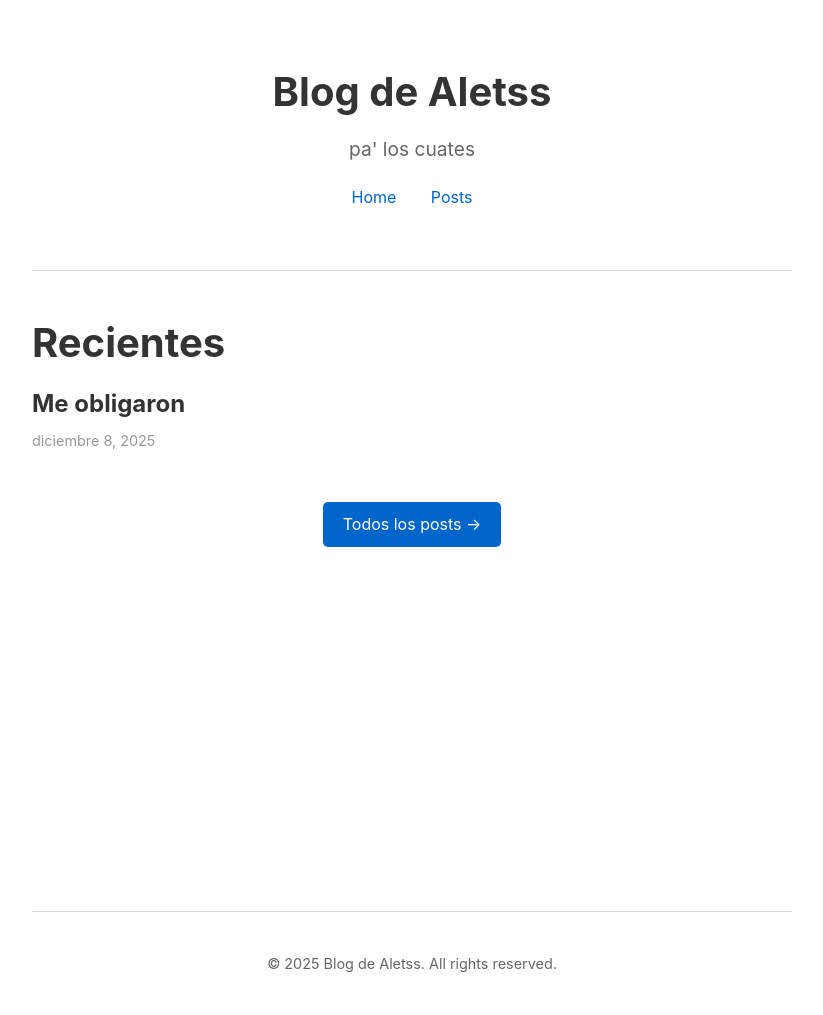
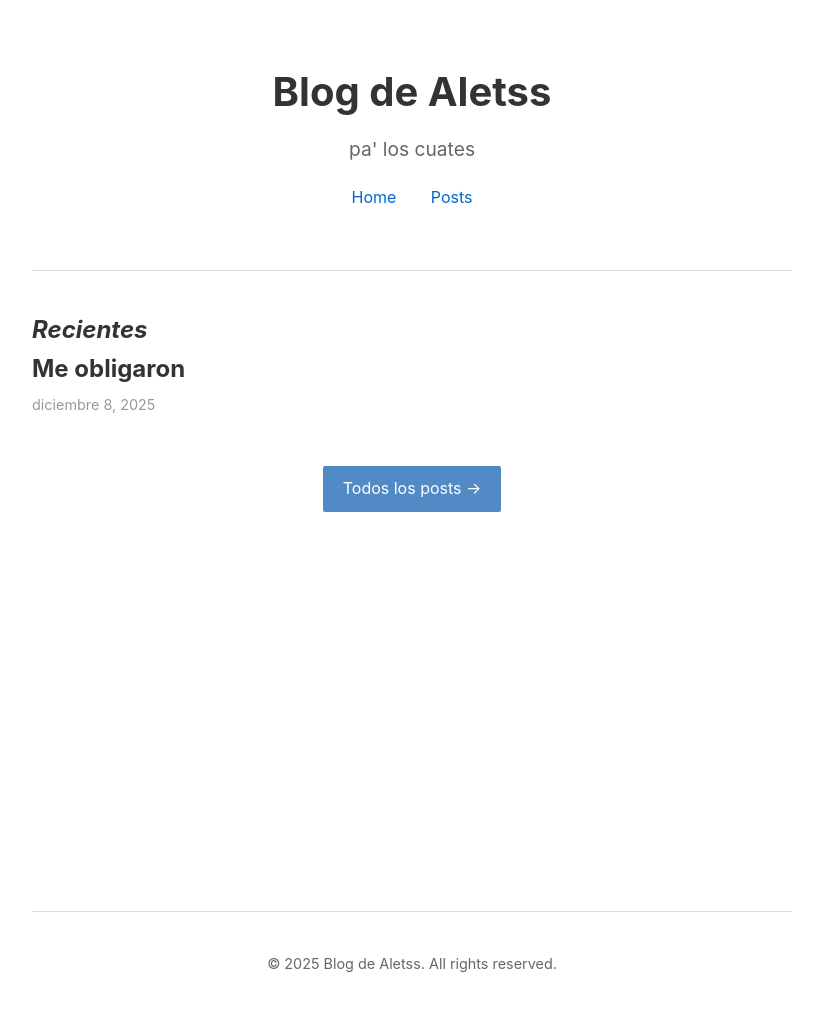
Before and after one commit to aletss/aletss.github.io, a Jekyll site: the page built from index.md, in a window 1280 px wide. Shown: the whole page, without its empty margins (228-1051 px from the left). Built offline with Jekyll 4.4.1, drawn with Linux system fonts in a browser that asks for light colours; our own code applies the rules of GitHub Pages for plain Markdown files.

Commit message:
udpate index

```diff
--- a/index.md
+++ b/index.md
@@ -2,7 +2,7 @@
 layout: home
 ---
 
-# Recientes
+##  *Recientes*
 
 <ul class="post-list">
 {% for post in site.posts limit:3 %}
@@ -14,5 +14,5 @@ layout: home
 </ul>
 
 <p style="text-align: center; margin-top: 30px;">
-  <a href="/posts/" style="display: inline-block; padding: 10px 20px; background-color: #0066cc; color: white; text-decoration: none; border-radius: 5px;">Todos los posts →</a>
+  <a href="/posts/" style="display: inline-block; padding: 10px 20px; background-color: #3175b9d7; color: white; text-decoration: none; border-radius: 2px;">Todos los posts →</a>
 </p>
```
